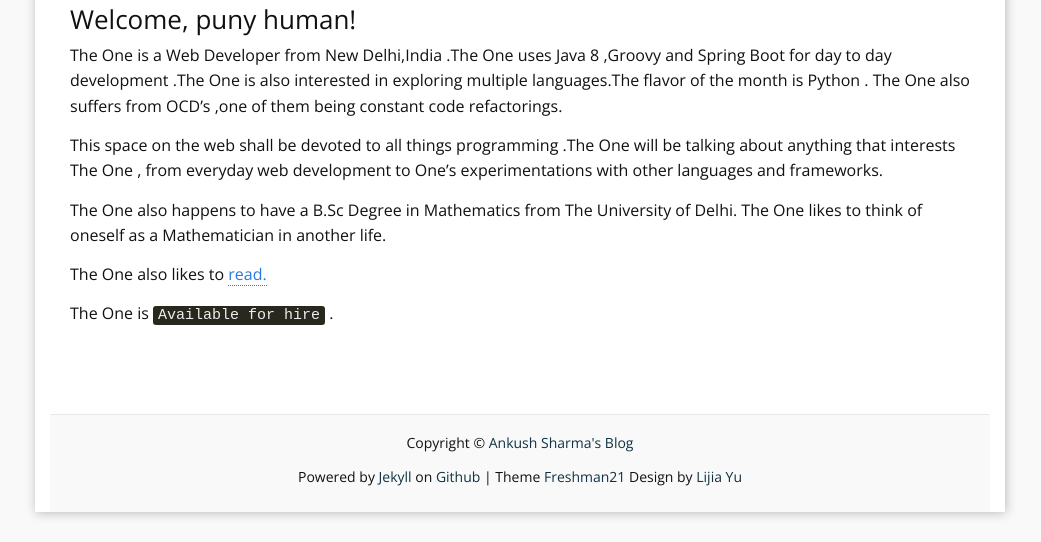
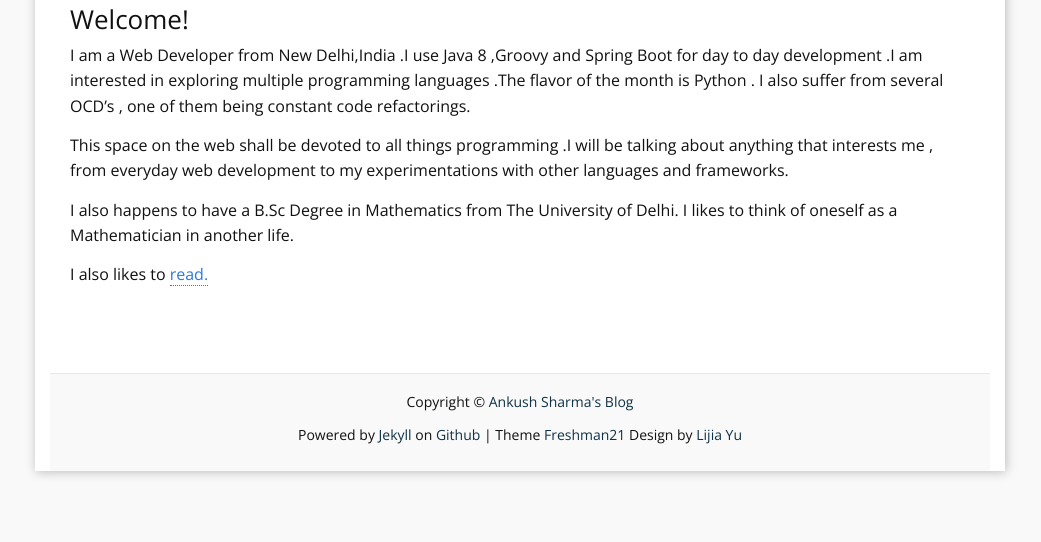
Before and after one commit to Ankush1992/Ankush1992.github.io, a Jekyll site: the page built from b_about.md, in a window 1280 px wide, cut to the strip 490-1032 px from the top of the page. Shown: the whole strip, without its empty margins (120-1161 px from the left). Built offline with Jekyll 4.4.1, drawn with Linux system fonts in a browser that asks for light colours; nearby versions of some CDN libraries; comment, search, counter and statistics services are not loaded; after the commit the page ends 991 px from its top, so only the background shows below that.

Commit message:
Updated about me

```diff
--- a/b_about.md
+++ b/b_about.md
@@ -6,14 +6,12 @@ permalink: /about/
 ---
 <img src="https://cloud.githubusercontent.com/assets/7692552/10868816/89655660-80c0-11e5-9baa-7d7707cde7b3.jpg"/>
 
-### Welcome, puny human!
+### Welcome!
 
-The One is a Web Developer from New Delhi,India .The One uses Java 8 ,Groovy  and Spring Boot for day to day development .The One is also interested in exploring multiple languages.The flavor of the month is Python . The One also suffers from OCD's ,one of them being constant code refactorings.
+I am  a Web Developer from New Delhi,India .I use Java 8 ,Groovy  and Spring Boot for day to day development .I am interested in exploring multiple programming languages .The flavor of the month is Python . I also suffer from several OCD's , one of them being constant code refactorings.
 
-This space on the web shall be devoted to all things programming .The One will be talking about anything that interests The One , from everyday web development to One's experimentations with other languages and frameworks.
+This space on the web shall be devoted to all things programming .I will be talking about anything that interests me , from everyday web development to my experimentations with other languages and frameworks.
 
-The One also happens to have a B.Sc Degree in Mathematics from The University of Delhi. The One likes to think of  oneself as a Mathematician in another life.
+I also happens to have a B.Sc Degree in Mathematics from The University of Delhi. I likes to think of  oneself as a Mathematician in another life.
 
-The One also likes to [read.](https://www.goodreads.com/ankushsharma)
-
-The One is  `Available for hire` .
+I also likes to [read.](https://www.goodreads.com/ankushsharma)
```
